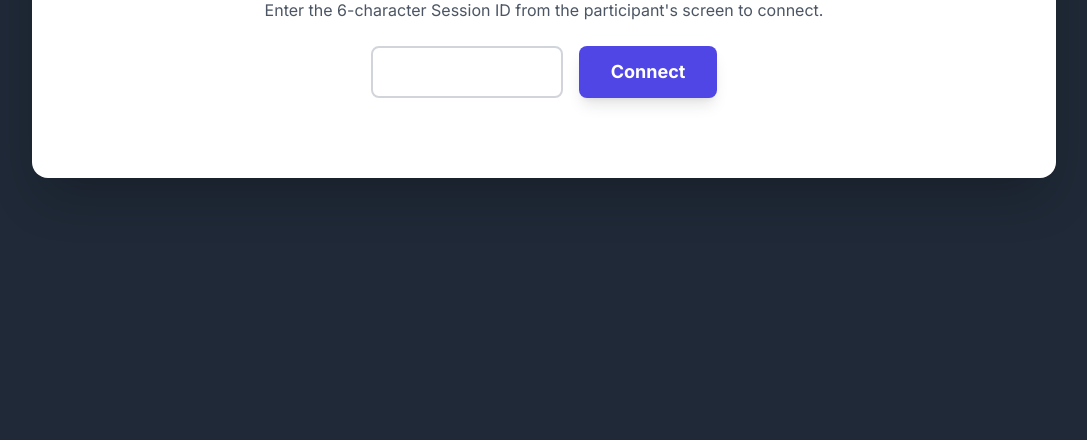
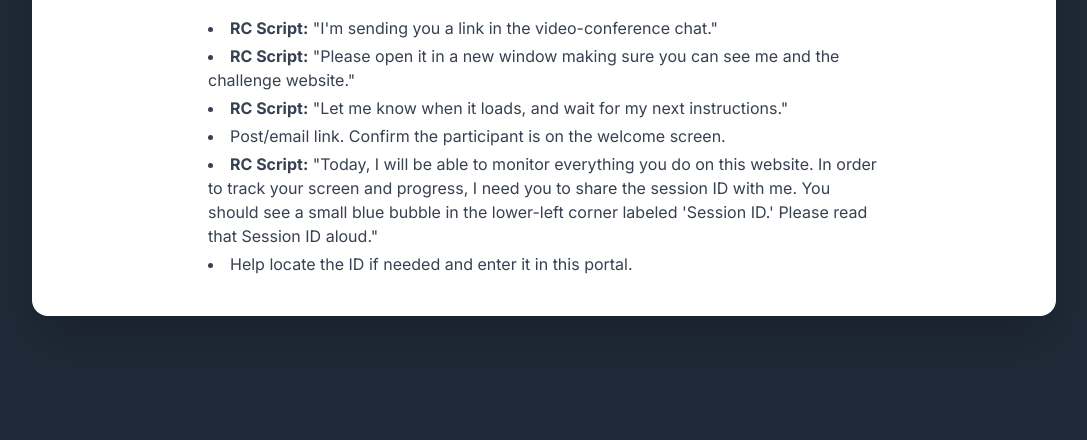
Before and after one commit to pjphenomehealth/TSST-Researcher, a plain HTML site: page index.html in a window 1280 px wide. Shown: the part 360-800 px from the top of the page, without its empty margins (96-1183 px from the left). Drawn offline with nearby package versions, Linux system fonts and the light colour scheme; no server answers.

Commit message:
Update index.html - homepage and second page
added RC instruction to homepage, minor script change on second page, and minor RC instruction change on second apge

```diff
--- a/index.html
+++ b/index.html
@@ -68,6 +68,15 @@
                     <button id="connectBtn" class="bg-indigo-600 hover:bg-indigo-700 text-white font-bold py-3 px-8 rounded-lg text-lg shadow-lg transform hover:scale-105 transition-transform" onclick="connectToSession()">Connect</button>
                 </div>
                 <p id="error-message" class="text-red-500 mt-4 font-semibold h-6"></p>
+
+                <ul class="list-disc list-inside text-gray-700 mt-4 space-y-1 text-left max-w-2xl mx-auto">
+        <li><strong>RC Script:</strong> "I'm sending you a link in the video-conference chat."</li>
+        <li><strong>RC Script:</strong> "Please open it in a new window making sure you can see me and the challenge website."</li>
+        <li><strong>RC Script:</strong> "Let me know when it loads, and wait for my next instructions."</li>
+        <li>Post/email link. Confirm the participant is on the welcome screen.</li>
+        <li><strong>RC Script:</strong> "Today, I will be able to monitor everything you do on this website. In order to track your screen and progress, I need you to share the session ID with me. You should see a small blue bubble in the lower-left corner labeled 'Session ID.' Please read that Session ID aloud."</li>
+        <li>Help locate the ID if needed and enter it in this portal.</li>
+    </ul>
             </div>
 
             <!-- Mirror View Container -->
@@ -273,8 +282,8 @@
             const allConfigs = {
                 'welcome': {
                     title: 'Introduction & Pre-Test', participantSees: "Participant is at the welcome screen.", hasTimer: false,
-                    script: `"Hi, I'm going to be administering your challenge today as part of your participation in the BETA Pilot Study. The purpose of this test is to better understand the association between stress and blood glucose levels.\n\nBefore we begin, I'd like to confirm a few things. Firstly, could you please ensure that your video window is expanded to full screen? Can you hear and see me well?\n\nThis challenge should take about 30 minutes and thereafter you'll be expected to consume the (e.g., [see challenge tracker for type of beverage]) beverage provided to you and will have to refrain from exercise activities for 90 minutes. Ideally, you stay seated for this time. Do you still have adequate time this morning to complete this full procedure?\n\nDo you have the provided beverage nearby, ready to consume?\n\nYou are expected to fast for 10 hours prior to this challenge, and reduce stress-inducing activities prior to. Were you able to fast? Is there anything you did this morning that you want to mention that involved strenuous exercise, or a stressful exposure?\n\nPlease put your phone on silent for the duration of this procedure, and avoid looking at or checking your phone unless instructed by me.\n\nLastly, could you confirm that you are wearing all of your study devices. This includes the Empatica EmbracePlus, the Oura ring, and the CGM. Are the devices all charged and working?"`,
-                    actions: ["Document how well the participant was able to follow the pre-challenge instructions and any deviations from these instructions (e.g., if they didn't fast, what did they consume and when?).", `<strong>RC Script:</strong> "I'm sending you a link in the video-conference chat."`, `<strong>RC Script:</strong> "Please open it in a new window making sure you can see me and the challenge website."`, `<strong>RC Script:</strong> "Let me know when it loads, and wait for my next instructions."`, "Post/email link. Confirm the participant is on the welcome screen.", `<strong>RC Script:</strong> "Today, I will be able to monitor everything you do on this website. In order to track your screen and progress, I need you to share the session ID with me. You should see a small blue bubble in the lower-left corner labeled 'Session ID.' Please read that Session ID aloud."`, "Help locate the ID if needed and enter it in this portal.", "Confirm participant can see and hear you.", "Confirm they have adequate time and the beverage nearby.", "Confirm fasting, activity, and device status."]
+                    script: `"Hi, I'm going to be administering your challenge today as part of your participation in the BETA Pilot Study. The purpose of this test is to better understand the association between stress and blood glucose levels.\n\nBefore we begin, I'd like to confirm a few things. Firstly, could you please ensure that you can see me and the challenge website at the same time? Can you hear and see me well?\n\nThis challenge should take about 30 minutes and thereafter you'll be expected to consume the (e.g., [see challenge tracker for type of beverage]) beverage provided to you and will have to refrain from exercise activities for 90 minutes. Ideally, you stay seated for this time. Do you still have adequate time this morning to complete this full procedure?\n\nDo you have the provided beverage nearby, ready to consume?\n\nYou are expected to fast for 10 hours prior to this challenge, and reduce stress-inducing activities prior to. Were you able to fast? Is there anything you did this morning that you want to mention that involved strenuous exercise, or a stressful exposure?\n\nPlease put your phone on silent for the duration of this procedure, and avoid looking at or checking your phone unless instructed by me.\n\nLastly, could you confirm that you are wearing all of your study devices. This includes the Empatica EmbracePlus, the Oura ring, and the CGM. Are the devices all charged and working?"`,
+                    actions: ["Document how well the participant was able to follow the pre-challenge instructions and any deviations from these instructions (e.g., if they didn't fast, what did they consume and when?)."]
                 },
                 'preBaselineSurvey': {
                     title: 'Stress Baseline Survey', participantSees: "Participant is being asked to select their stress level.", hasTimer: false,
```
